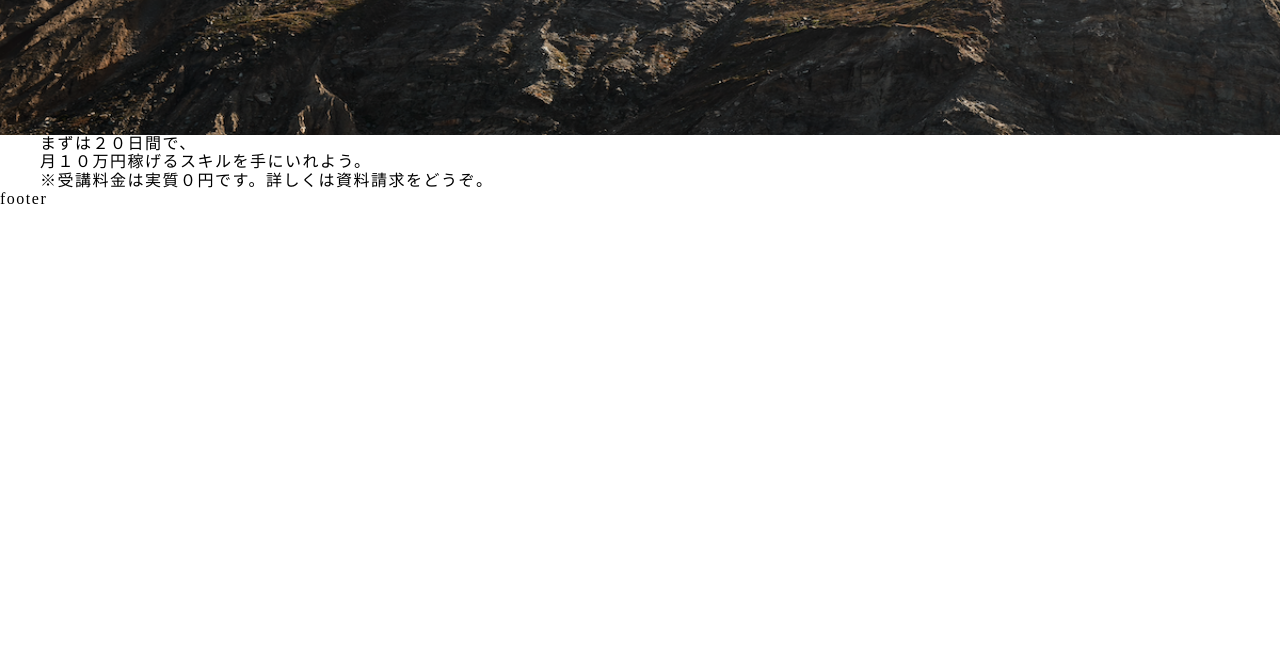
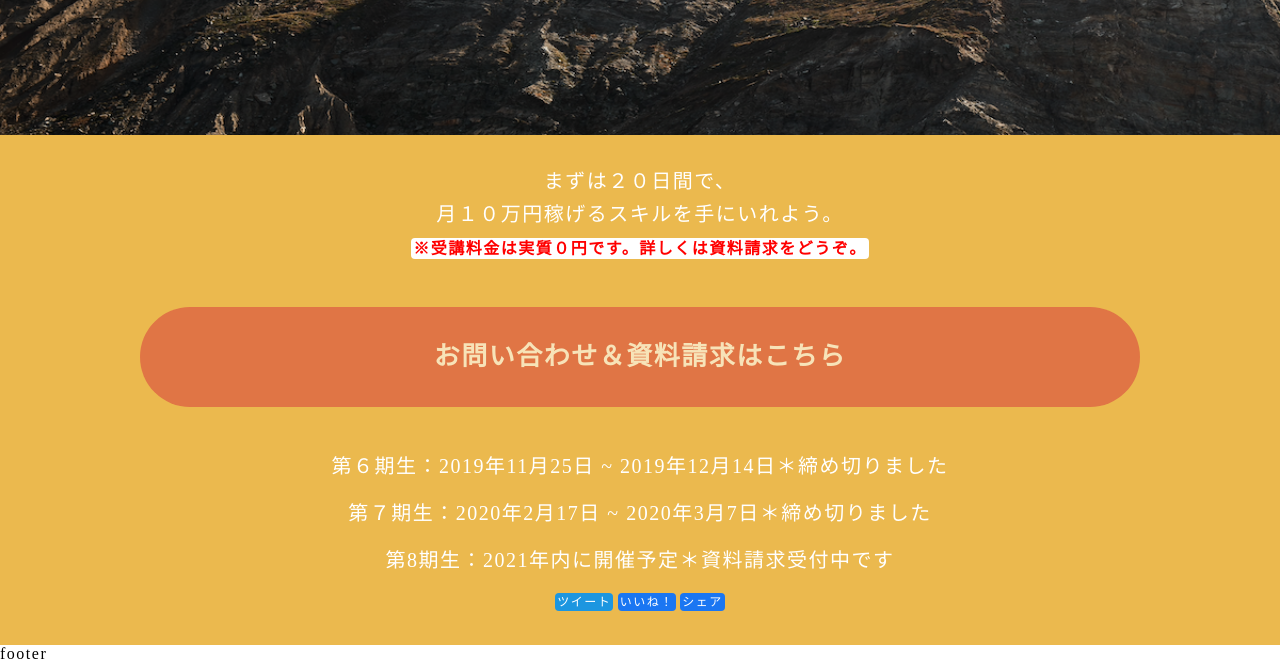
Before and after one commit to ck-46/coding-practice, a plain HTML site: page index.html in a window 1280 px wide. Shown: the part 440-1103 px from the top of the page. Before the commit the page ends 800 px from the top, so only its background shows below. Drawn offline with Linux system fonts and the light colour scheme.

Commit message:
section1の作成

```diff
--- a/css/parts/main.scss
+++ b/css/parts/main.scss
@@ -28,8 +28,4 @@
             margin-bottom: 24px;
         }
     }
-    &__container {
-        width: 1200px;
-        margin: 0 auto;
-    }
 }
--- a/css/parts/sec1.scss
+++ b/css/parts/sec1.scss
@@ -0,0 +1,63 @@
+.sec1 {
+    width: 100%;
+    text-align: center;
+    background-color: #EBB94E;
+    &__content {
+        width: 1200px;
+        margin: 0 auto;
+        padding: 35px 0;
+        font-size: 20px;
+    }
+    &__text {
+        color: #fff;
+        margin-bottom: 10px;
+        &--red {
+            background-color: #fff;
+            color: red;
+            font-size: 16px;
+            font-weight: bold;
+            border-radius: 4px;
+            padding: 2px;
+        }
+    }
+    &__button {
+        background-color: #D94940;
+        opacity: 0.6;
+        height: 100px;
+        width: 1000px;
+        border-radius: 50px;
+        margin: 48px auto;
+        &:hover {
+            opacity: 1;
+            cursor: pointer;
+        }
+        &--text {
+            color: #fff;
+            font-size: 26px;
+            font-weight: bold;
+            line-height: 100px;
+        }
+    }
+    &__recruit {
+        margin: 24px 0;
+    }
+    &__sns {
+        color: #fff;
+        font-size: 12px;
+        &--twitter {
+            border-radius: 4px;
+            padding: 2px;
+            background-color: #1C96E0;
+        }
+        &--facebook {
+            border-radius: 4px;
+            padding: 2px;
+            background-color: #1A76F2;
+        }
+        &--share {
+            border-radius: 4px;
+            padding: 2px;
+            background-color: #1A76F2;
+        }
+    }
+}
--- a/index.html
+++ b/index.html
@@ -4,7 +4,7 @@
     <meta charset="UTF-8">
     <meta name="viewport" content="width=device-width, initial-scale=1.0">
     <link rel="stylesheet" href="css/style.css">
-    <link rel="stylesheet" href="css/parts/sec1.css">
+    <!-- <link rel="stylesheet" href="css/parts/sec1.css"> -->
     <title>iSara - Coding</title>
 </head>
 <body class="body">
@@ -32,11 +32,30 @@
                 <div class="main__top--sub">バンコクのノマドエンジニア育成講座<br>iSara[イサラ]</div>
             </div>
         </div>
-        <div class="main__container">
         <div class="sec1">
+            <div class="sec1__content">
                 <div class="sec1__text">まずは２０日間で、</div>
                 <div class="sec1__text">月１０万円稼げるスキルを手にいれよう。</div>
-                <div class="sec1__text--red">※受講料金は実質０円です。詳しくは資料請求をどうぞ。</div>
+                <div class="sec1__text">
+                    <span class="sec1__text--red">※受講料金は実質０円です。詳しくは資料請求をどうぞ。</span>
+                </div>
+                <div class="sec1__button">
+                    <span class="sec1__button--text">お問い合わせ＆資料請求はこちら</span>
+                </div>
+                <div class="sec1__recruit">
+                    <div class="sec1__text">第６期生：2019年11月25日 ~ 2019年12月14日＊締め切りました</div>
+                </div>
+                <div class="sec1__recruit">
+                    <div class="sec1__text">第７期生：2020年2月17日 ~ 2020年3月7日＊締め切りました</div>
+                </div>
+                <div class="sec1__recruit">
+                    <div class="sec1__text">第8期生：2021年内に開催予定＊資料請求受付中です</div>
+                </div>
+                <div class="sec1__sns">
+                    <span class="sec1__sns--twitter">ツイート</span>
+                    <span class="sec1__sns--facebook">いいね！</span>
+                    <span class="sec1__sns--share">シェア</span>
+                </div>
             </div>
         </div>
     </div>
```
Also changed, not shown: css/parts/main.css, css/parts/sec1.css, css/style.css, 3 other files. Lines whose indentation alone changed are shown as unchanged.
